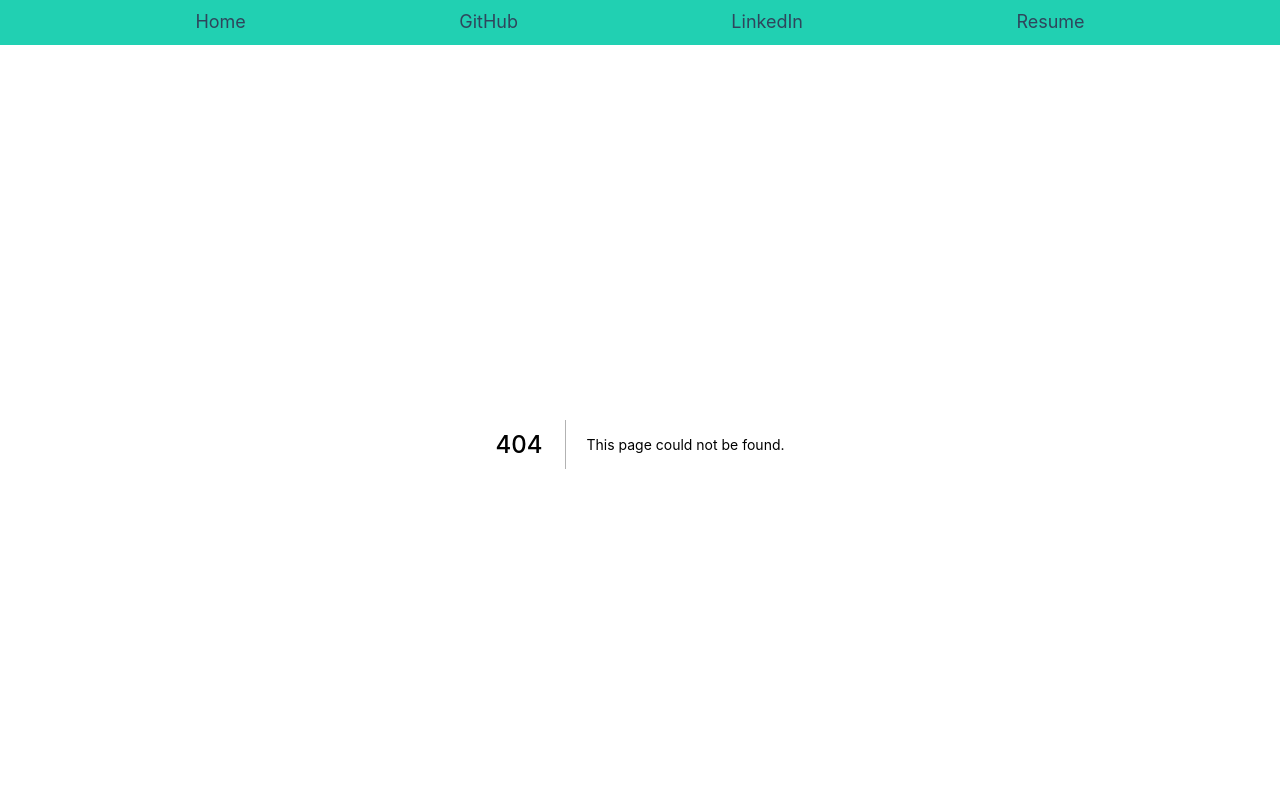
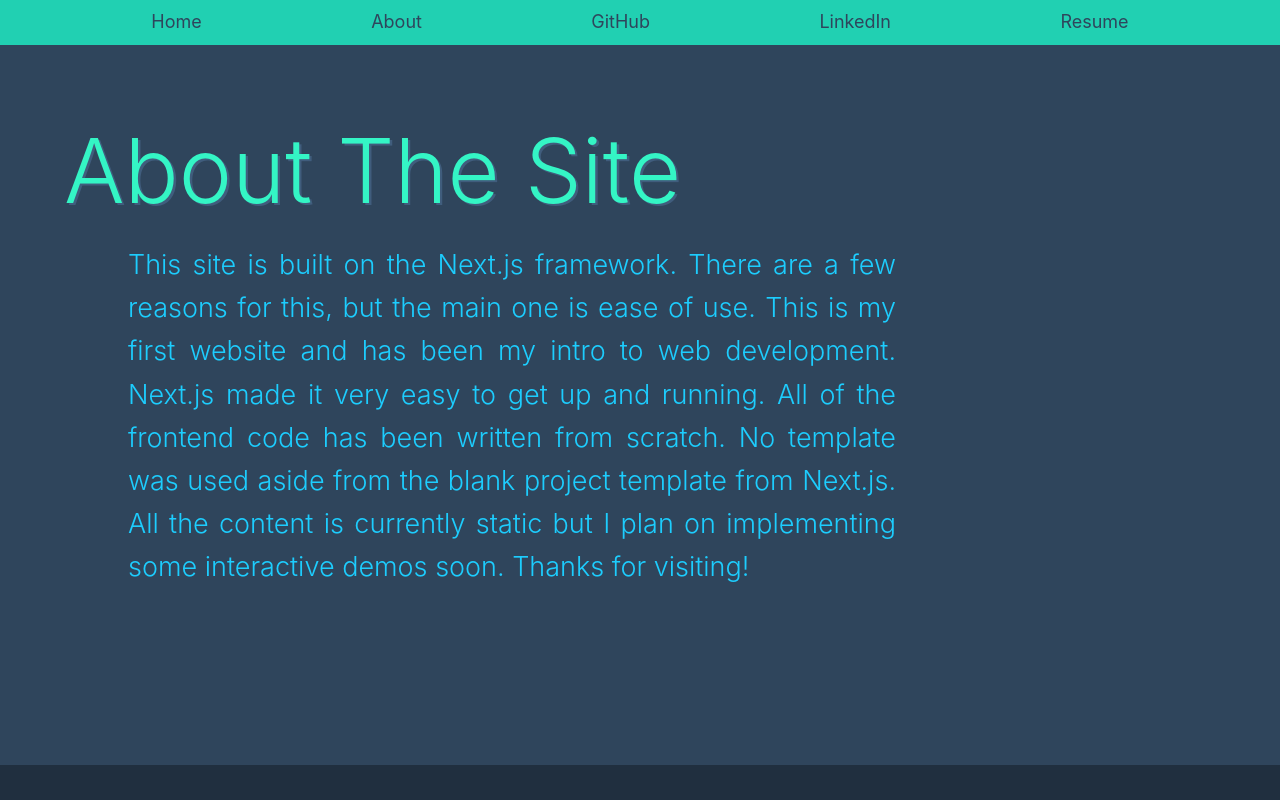
Before and after one commit to Josh-cannot-code/personal-website, a Next.js app: page /about in a window 1280 px wide. Before the commit this address had no page. Shown: the top 800 px of the page. Built offline with nearby package versions, Linux system fonts and the light colour scheme.

Commit message:
added about

```diff
--- a/components/top-bar.js
+++ b/components/top-bar.js
@@ -9,7 +9,11 @@ export default function TopBar() {
                     <div className={styles.link}>Home</div>
                 </a>
             </Link>
-
+            <Link href={"/about"}>
+                <a href={''}>
+                    <div className={styles.link}>About</div>
+                </a>
+            </Link>
             <a href={'https://github.com/Josh-cannot-code'}>
                 <div className={styles.link}>GitHub</div>
             </a>
--- /dev/null
+++ b/pages/about.js
@@ -0,0 +1,20 @@
+import styles from "/styles/about.module.css"
+export default function About() {
+    return (
+        <div className={styles.root}>
+            <div className={styles.title}>
+                About The Site
+            </div>
+            <div className={styles.text}>
+                This site is built on the Next.js framework. There are a few
+                reasons for this, but the main one is ease of use. This is my
+                first website and has been my intro to web development. Next.js
+                made it very easy to get up and running. All of the frontend
+                code has been written from scratch. No template was used aside
+                from the blank project template from Next.js. All the content
+                is currently static but I plan on implementing some interactive
+                demos soon. Thanks for visiting!
+            </div>
+        </div>
+    )
+}
--- /dev/null
+++ b/styles/about.module.css
@@ -0,0 +1,35 @@
+.root{
+    padding-bottom: 6rem;
+    display: flex;
+    flex-direction: column;
+    height: 90vh;
+}
+.title {
+    display: flex;
+    justify-self: left;
+    font-size: 5rem;
+    font-weight: 300;
+    color: #34f5c5;
+    margin-top: 3rem;
+    text-shadow: 0.13rem 0.13rem #405d7d;
+    padding-left: 5%;
+}
+.text {
+    max-width: 60%;
+    display: flex;
+    justify-self: center;
+    text-align: justify;
+    font-size: 1.5rem;
+    font-weight: 300;
+    color: #1dcdfe;
+    margin-top: 0px;
+    margin-left: 10%;
+}
+@media (max-width: 650px) {
+    .text {
+        font-size: 1rem;
+    }
+    .title {
+        font-size: 3rem;
+    }
+}
--- a/styles/global.css
+++ b/styles/global.css
@@ -6,6 +6,7 @@ body {
     Cantarell, Fira Sans, Droid Sans, Helvetica Neue, sans-serif;
     line-height: 1.6;
     font-size: 18px;
+    background-color: #2f455c;
 }
 
 * {
--- a/styles/index.module.css
+++ b/styles/index.module.css
@@ -1,5 +1,4 @@
 .root{
-    background-color: #2f455c;
     padding-bottom: 6rem;
 }
 .body {
@@ -23,13 +22,13 @@
 .text1{
     text-align: center;
     font-size: 2rem;
-    font-weight: lighter;
+    font-weight: 300;
     width: 100%;
 }
 .text {
     text-align: justify;
     font-size: 1.5rem;
-    font-weight: lighter;
+    font-weight: 300;
     color: #1dcdfe;
     display: block;
     margin-top: 0px;
--- a/styles/top-bar.module.css
+++ b/styles/top-bar.module.css
@@ -24,4 +24,8 @@
         padding: 0.2rem 0.5rem 0.2rem 0.5rem;
         font-size: 10pt;
     }
+    .items {
+        padding-top: 0.8rem;
+        padding-bottom: 0.5rem;
+    }
 }
```
Also changed, not shown: pages/index.js (+26 -20 lines).
